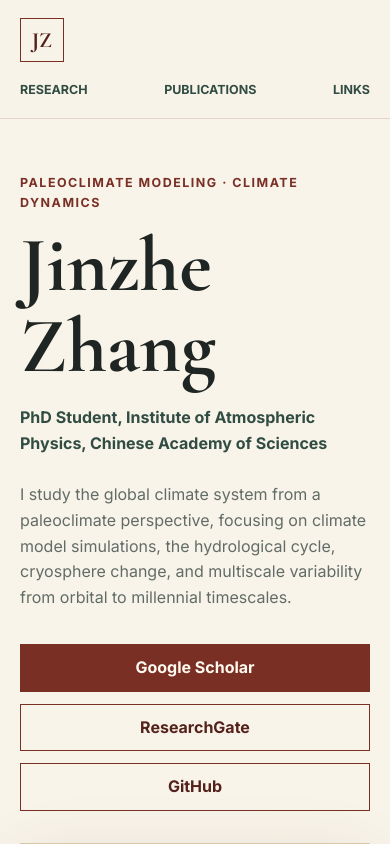
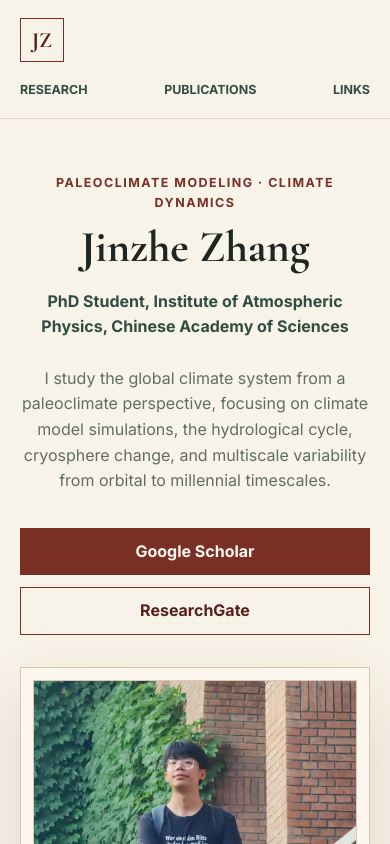
Before and after one commit to Zhangjzh2021/Zhangjzh2021.github.io, a plain HTML site: page index.html in a window 390 px wide. Shown: the top 844 px of the page. Drawn offline with nearby package versions, Linux system fonts and the light colour scheme.

Commit message:
Center homepage profile and remove GitHub links

```diff
--- a/index.html
+++ b/index.html
@@ -48,7 +48,6 @@
             <a href="https://www.researchgate.net/profile/Jinzhe-Zhang-3">
               ResearchGate
             </a>
-            <a href="https://github.com/Zhangjzh2021">GitHub</a>
           </div>
         </div>
         <figure class="portrait-card" aria-label="Portrait of Jinzhe Zhang">
@@ -165,10 +164,6 @@
             <span>ResearchGate</span>
             <small>Research profile and article pages</small>
           </a>
-          <a href="https://github.com/Zhangjzh2021">
-            <span>GitHub</span>
-            <small>Code, projects, and repositories</small>
-          </a>
         </div>
       </section>
     </main>
--- a/style.css
+++ b/style.css
@@ -88,9 +88,11 @@ a {
 
 .hero {
   display: grid;
-  grid-template-columns: minmax(0, 1fr) minmax(280px, 380px);
+  grid-template-columns: minmax(0, 1fr);
+  justify-items: center;
+  text-align: center;
   gap: clamp(32px, 6vw, 90px);
-  align-items: end;
+  align-items: center;
   min-height: calc(100vh - 81px);
   padding: clamp(54px, 8vw, 104px) clamp(20px, 5vw, 72px) 58px;
   border-bottom: 1px solid var(--line);
@@ -119,13 +121,14 @@ h3 {
 
 h1 {
   max-width: 780px;
-  font-size: clamp(4.4rem, 15vw, 10.4rem);
+  margin-inline: auto;
+  font-size: clamp(3rem, 7vw, 6rem);
   font-weight: 700;
 }
 
 .affiliation {
   max-width: 720px;
-  margin: 18px 0 0;
+  margin: 18px auto 0;
   color: var(--green);
   font-size: clamp(1rem, 2vw, 1.35rem);
   font-weight: 700;
@@ -133,7 +136,7 @@ h1 {
 
 .intro {
   max-width: 700px;
-  margin: 26px 0 0;
+  margin: 26px auto 0;
   color: var(--muted);
   font-size: clamp(1rem, 1.45vw, 1.15rem);
 }
@@ -141,6 +144,7 @@ h1 {
 .hero-actions {
   display: flex;
   flex-wrap: wrap;
+  justify-content: center;
   gap: 12px;
   margin-top: 34px;
 }
@@ -166,6 +170,7 @@ h1 {
 }
 
 .portrait-card {
+  width: min(100%, 380px);
   margin: 0;
   padding: 12px;
   border: 1px solid var(--line);
@@ -297,7 +302,7 @@ h3 {
 
 .link-list {
   display: grid;
-  grid-template-columns: repeat(3, minmax(0, 1fr));
+  grid-template-columns: repeat(2, minmax(0, 1fr));
   gap: 16px;
 }
 
@@ -371,7 +376,7 @@ h3 {
   }
 
   h1 {
-    font-size: clamp(4rem, 20vw, 6.2rem);
+    font-size: clamp(2.75rem, 10vw, 4rem);
   }
 
   .hero-actions a {
```
